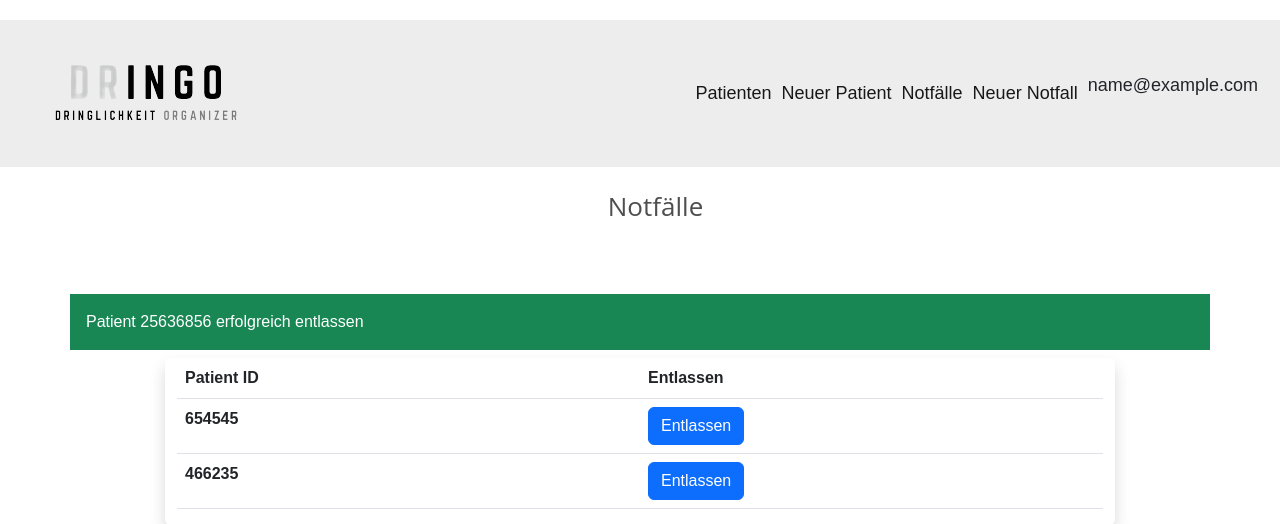
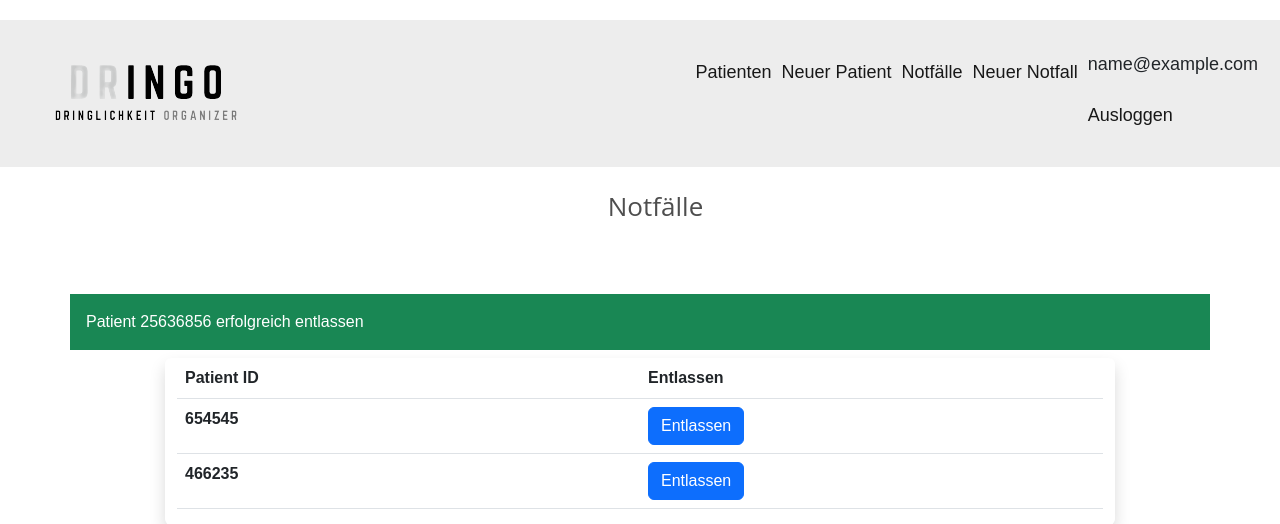
Before and after one commit to OrPh4ns/dringo, a Django app: page /notfalls in a window 1280 px wide. Shown: the top 524 px of the page. Run offline with Django 4.2, Linux system fonts and the light colour scheme; the visitor is signed in with stand-in values (Sample User, id 1); some libraries are stand-ins or nearby versions.

Commit message:
added logout button with logout session

```diff
--- a/templates/layouts/nav.html
+++ b/templates/layouts/nav.html
@@ -27,8 +27,10 @@
 <div>
     <nav class="navbar navbar-light navbar-expand-md sticky-top" style="margin: 20px 0 0 0;background: #ededed;">
         <div class="container-fluid">
-            <button data-bs-toggle="collapse" class="navbar-toggler" data-bs-target="#navcol-2"><span
-                    class="visually-hidden">Toggle navigation</span><span class="navbar-toggler-icon"></span></button>
+            <button data-bs-toggle="collapse" class="navbar-toggler" data-bs-target="#navcol-2">
+                <span class="visually-hidden">Toggle navigation</span>
+                <span class="navbar-toggler-icon"></span>
+            </button>
             <div class="collapse navbar-collapse" id="navcol-2">
                 <img src="{% static 'img/Dringo-removebg-preview.png' %}">
                 <ul class="navbar-nav ms-auto" style="margin-left: -47px;">
@@ -59,13 +61,12 @@
                     </li>
 
                     {% if user.is_authenticated %}
-
-
                         <li class="nav-item navigationitemsleft"
                             style="margin-right: 10px;border-radius: 12px;box-shadow: 0px 0px, 0px 0px;border-style: none;">
                         <p style="padding-right: 0px;padding-left: 0px;">{{ user.email }}</p>
+                        <a class="nav-link active" href="/ausloggen"
+                           style="padding-right: 0px;padding-left: 0px;border-style: none;">Ausloggen</a>
                         </li>
-
                     {% else %}
                         <li class="nav-item navigationitemsleft"
                             style="margin-right: 10px;border-radius: 12px;box-shadow: 0px 0px, 0px 0px;border-style: none;">
```
